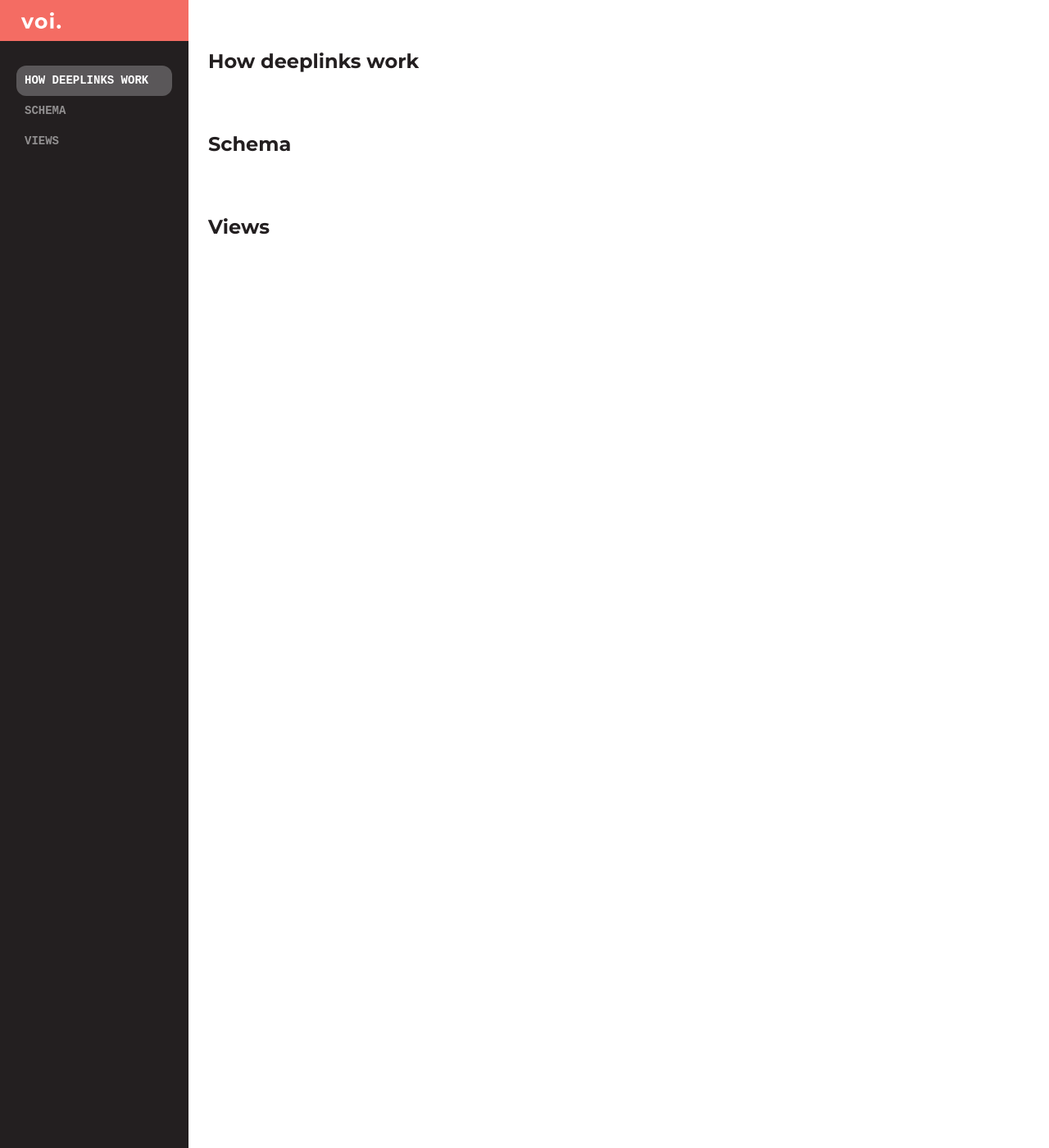
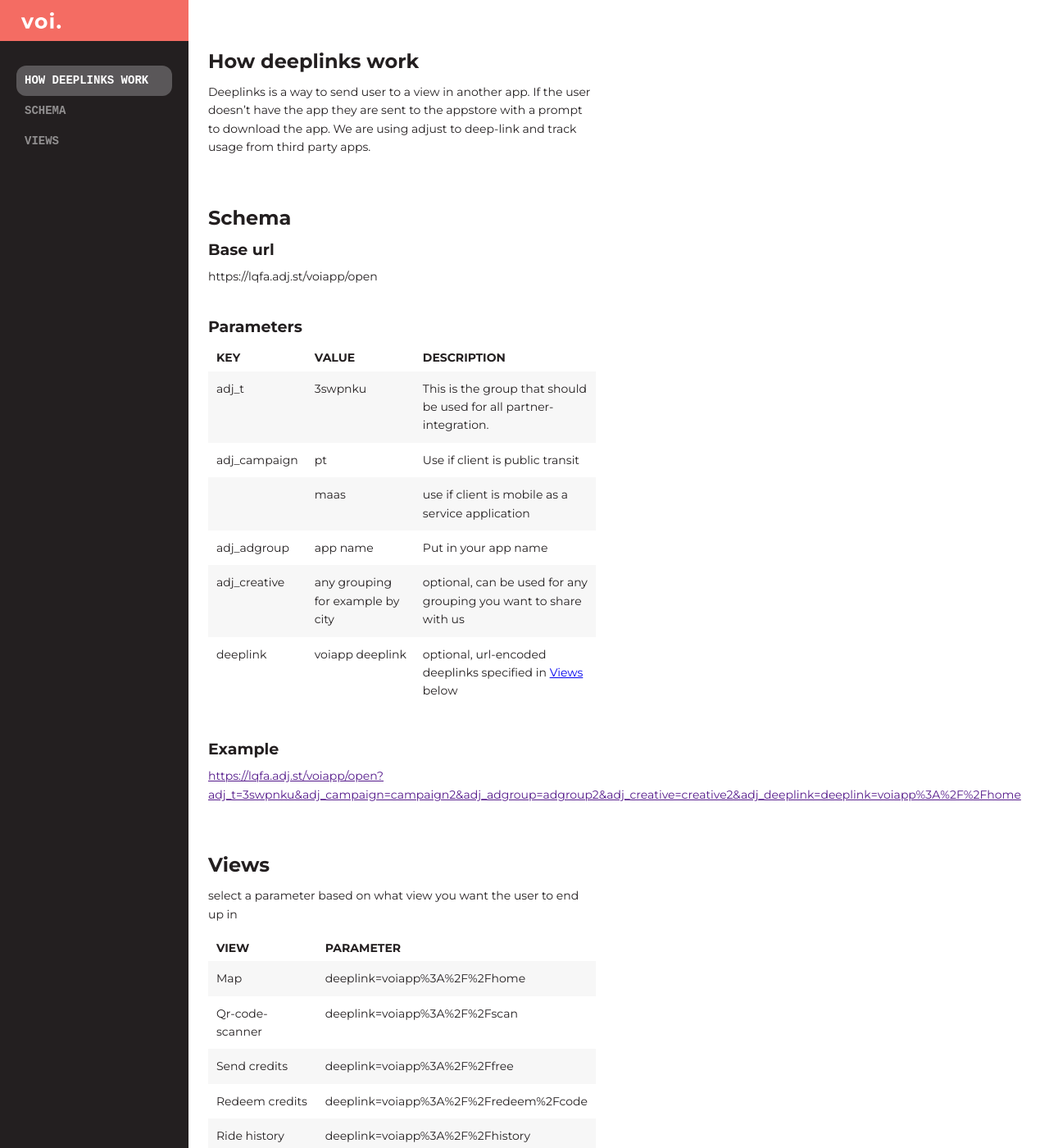
Before and after one commit to Tomtss/partner-api-docs, a Jekyll site: the page built from deeplinks.md, in a window 1280 px wide and 1400 px high. Shown: the whole window at 82% size. Built offline with Jekyll 4.4.1, drawn with Linux system fonts in a browser that asks for light colours; some web fonts are replaced; some of the changed text lies outside the part shown.

Commit message:
Deeplinks and js-bug

```diff
--- a/assets/js/all.js
+++ b/assets/js/all.js
@@ -30,9 +30,9 @@
 };
 
 window.addEventListener('scroll', throttle(getIds, 100));
-window.addEventListener('DOMContentLoaded', getIds);
+window.addEventListener('load', getIds);
 
-document.addEventListener('DOMContentLoaded', () => {
+window.addEventListener('load', () => {
 	let headers = document.getElementById('content').querySelectorAll('h1, h2');
 	offset = [...headers].map((h, i) => {
 		let next = headers[i + 1];
--- a/deeplinks.md
+++ b/deeplinks.md
@@ -7,7 +7,41 @@
 ---
 
 # How deeplinks work
+Deeplinks is a way to send user to a view in another app. If the user doesn't have the app they are sent to the appstore with a prompt to download the app. We are using adjust to deep-link and track usage from third party apps.
 
 # Schema
 
+## Base url
+https://lqfa.adj.st/voiapp/open
+
+## Parameters
+
+|Key|Value|Description|
+|---|---|---|
+|adj_t|3swpnku|This is the group that should be used for all partner-integration.|
+|adj_campaign|pt|Use if client is public transit|
+||maas|use if client is mobile as a service application|
+|adj_adgroup|app name|Put in your app name|
+|adj_creative|any grouping for example by city|optional, can be used for any grouping you want to share with us|
+|deeplink|voiapp deeplink|optional, url-encoded deeplinks specified in [Views](#views) below|
+
+## Example
+[https://lqfa.adj.st/voiapp/open?adj_t=3swpnku&adj_campaign=campaign2&adj_adgroup=adgroup2&adj_creative=creative2&adj_deeplink=deeplink=voiapp%3A%2F%2Fhome]()
+
 # Views
+select a parameter based on what view you want the user to end up in
+
+|View|Parameter|
+|---|---|
+|Map|deeplink=voiapp%3A%2F%2Fhome|
+|Qr-code-scanner|deeplink=voiapp%3A%2F%2Fscan|
+|Send credits|deeplink=voiapp%3A%2F%2Ffree|
+|Redeem credits|deeplink=voiapp%3A%2F%2Fredeem%2Fcode|
+|Ride history|deeplink=voiapp%3A%2F%2Fhistory|
+|Rules for riding | deeplink=voiapp%3A%2F%2Frule|
+|Help | deeplink=voiapp%3A%2F%2Fhelp|
+|Profile page | deeplink=voiapp%3A%2F%2Fprofile|
+|Edit user details | deeplink=voiapp%3A%2F%2Fprofiledetail|
+|Edit payment methods | deeplink=voiapp%3A%2F%2Fpayment|
+|View credits | deeplink=voiapp%3A%2F%2Fcredit|
+|Select language | deeplink=voiapp%3A%2F%2Flanguage|
```
Also changed, not shown: 1 other file.
